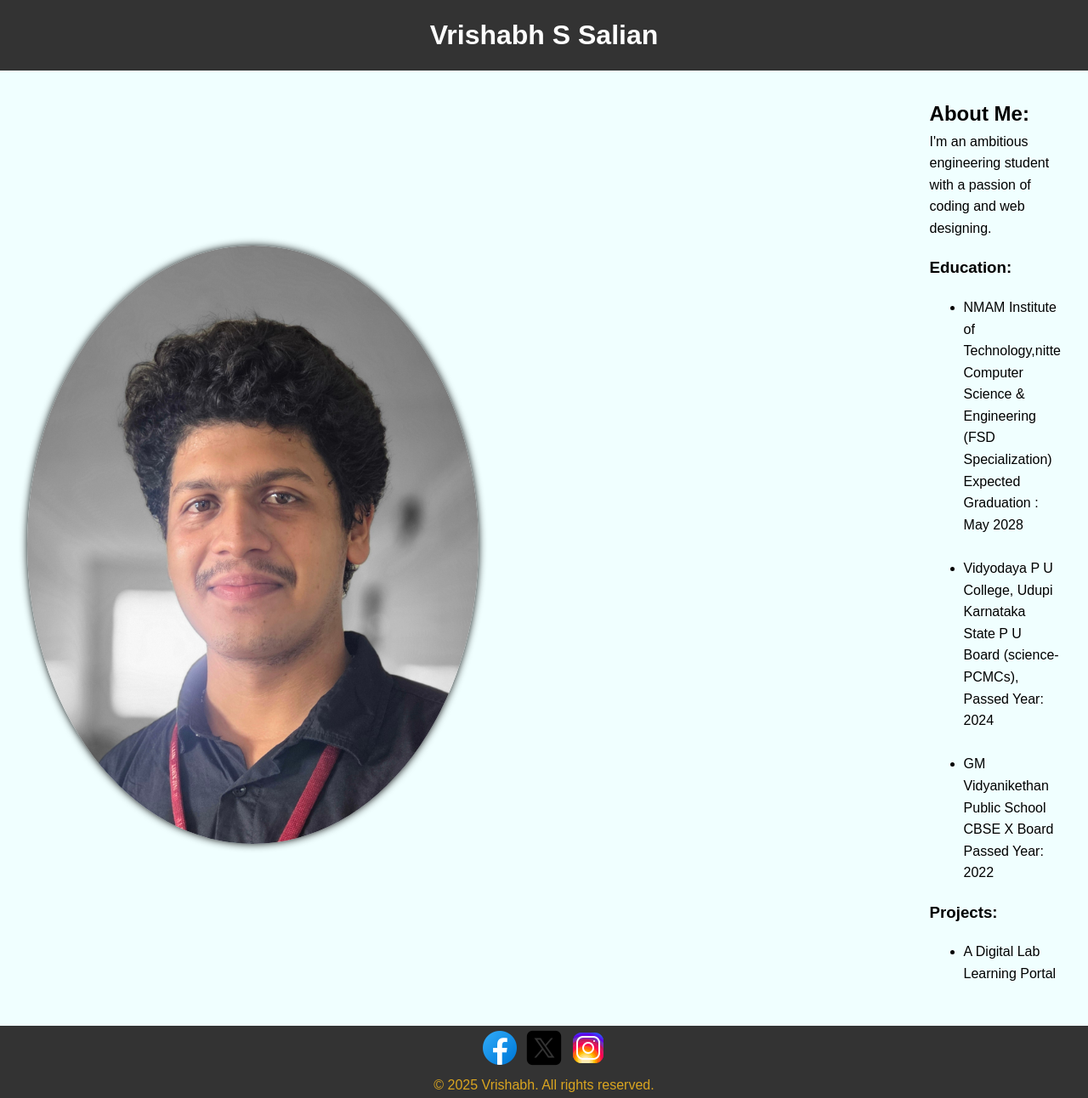
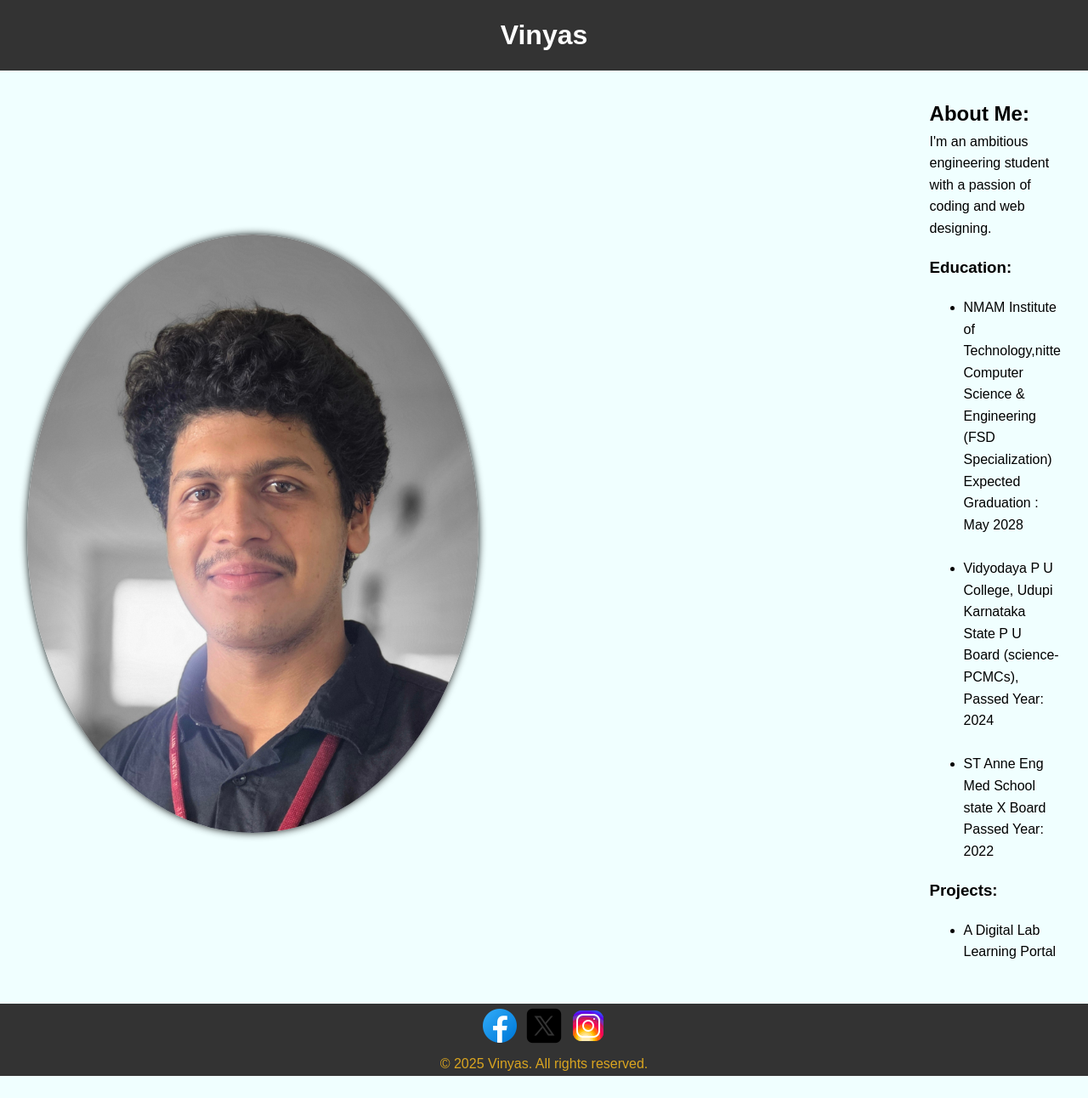
Before and after one commit to vinyas06/Provinyas, a plain HTML site: page index.html in a window 1280 px wide. Shown: the whole page at 85% size. After the commit the page ends 1266 px from the top, so only its background shows below. Drawn offline with Linux system fonts and the light colour scheme.

Commit message:
Update index.html

```diff
--- a/index.html
+++ b/index.html
@@ -8,7 +8,7 @@
 </head>
 <body>
     <header>
-        <h1>Vrishabh S Salian</h1>
+        <h1>Vinyas</h1>
     </header>
     <main>
         <section class="profile">
@@ -30,8 +30,8 @@
                         <br>Passed Year: 2024
                     </li>
                     <br>
-                    <li>GM Vidyanikethan Public School
-                        <br>CBSE X Board
+                    <li>ST Anne Eng Med School
+                        <br>state X Board
                         <br>Passed Year: 2022
                     </li>
                 </ul>
@@ -49,7 +49,7 @@
             <a href="https://twitter.com/sudhanva.s.bhat"><img src="twitter.png" alt="Twitter"></a>
             <a href="https://www.instagram.com/sudhanva.s.bhat/"><img src="instagram.png" alt="Instagram"></a>
         </div>
-        <p>&copy; 2025 Vrishabh. All rights reserved.</p>
+        <p>&copy; 2025 Vinyas. All rights reserved.</p>
     </footer>
 </body>
 </html>
```
